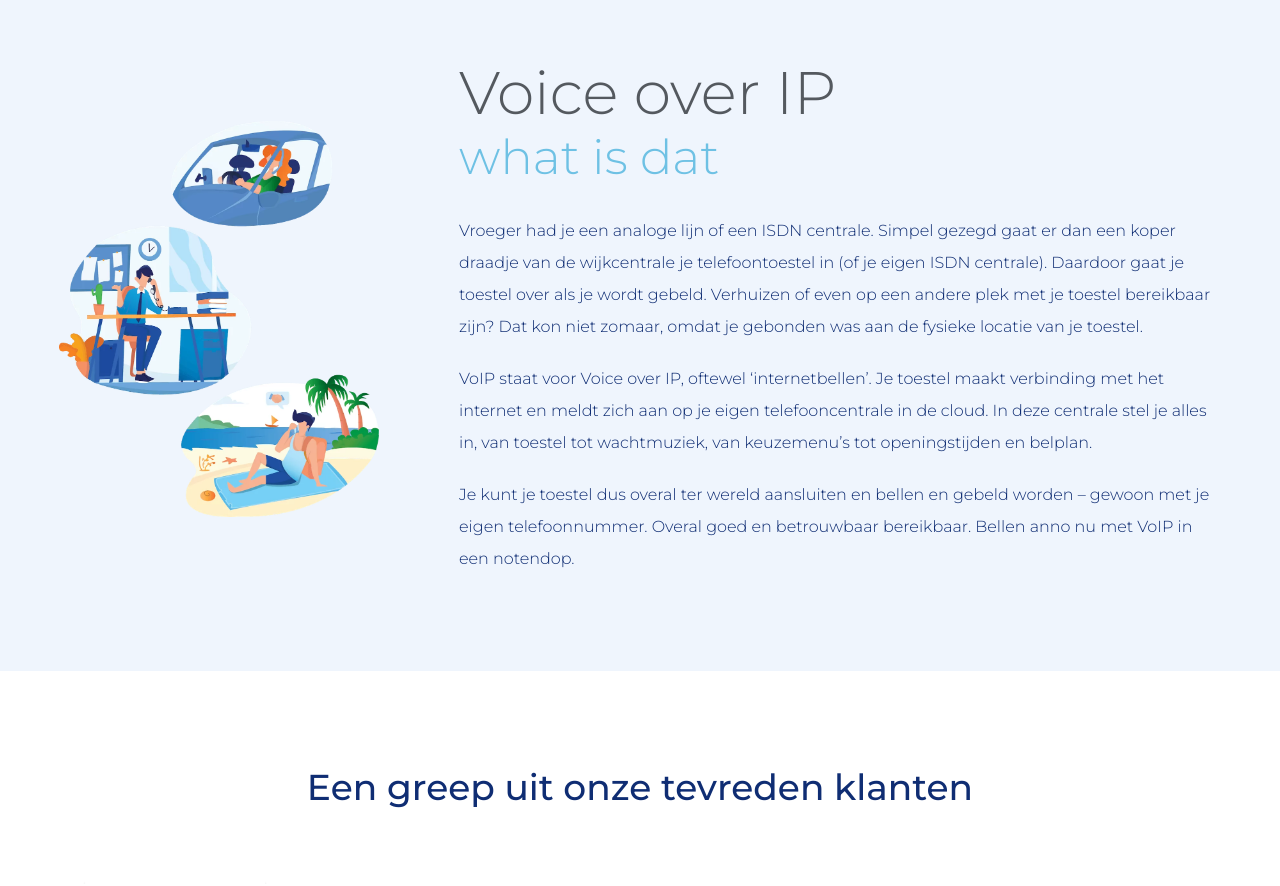
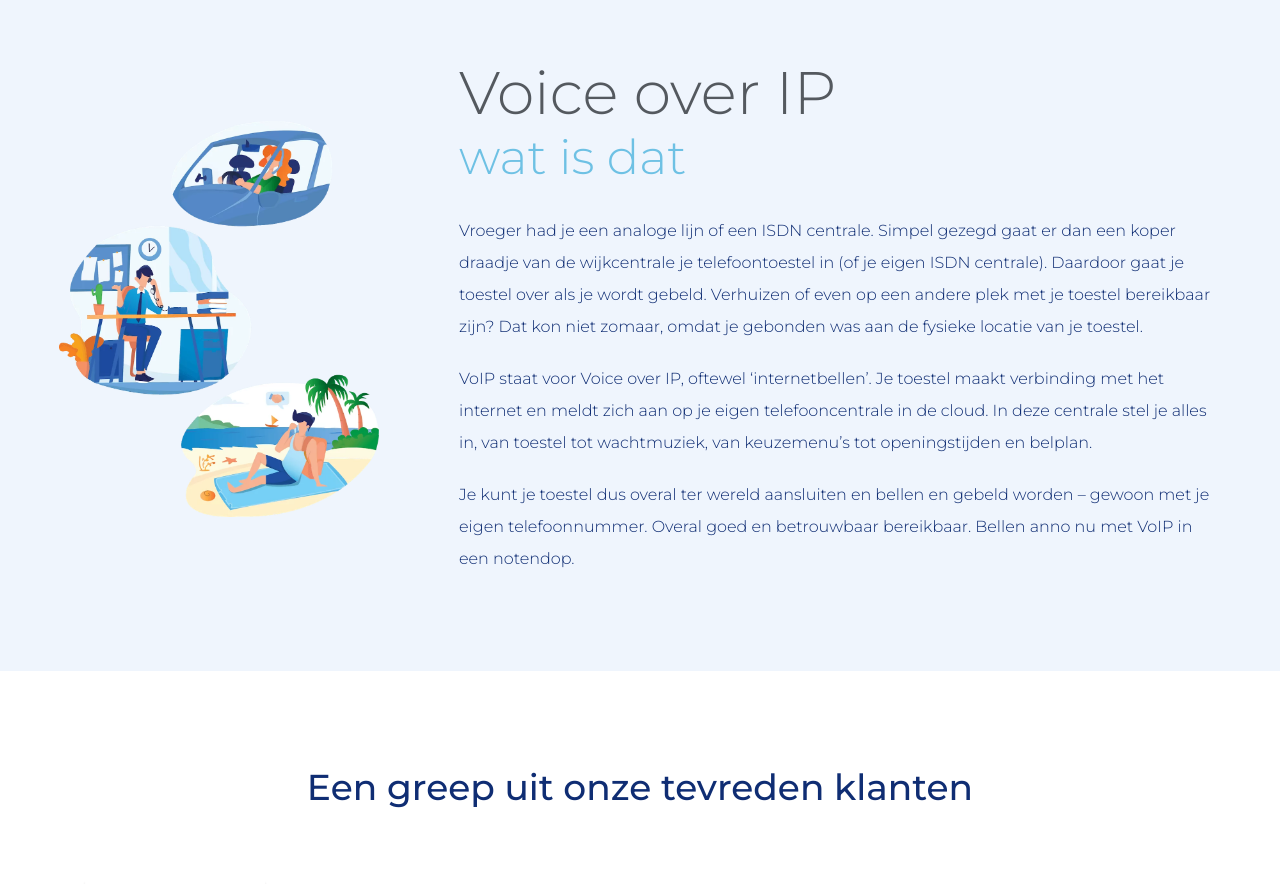
Before and after one commit to ammarriq/voyp, a SvelteKit app: page / in a window 1280 px wide. Shown: the part 4280-5166 px from the top of the page. Built offline with nearby package versions, Linux system fonts and the light colour scheme.

Commit message:
Update +page.svelte

```diff
--- a/src/routes/+page.svelte
+++ b/src/routes/+page.svelte
@@ -9,7 +9,7 @@
 		['het hoort', 'jij wilt', 'het kan'],
 		['zonder gedoe', 'zonder addertjes', 'zonder bijbetalen'],
 		['hoe werkt het', 'wat is het'],
-		['what is dat', 'wat heb ik nodig']
+		['wat is dat', 'wat heb ik nodig']
 	]
 </script>
 
```
